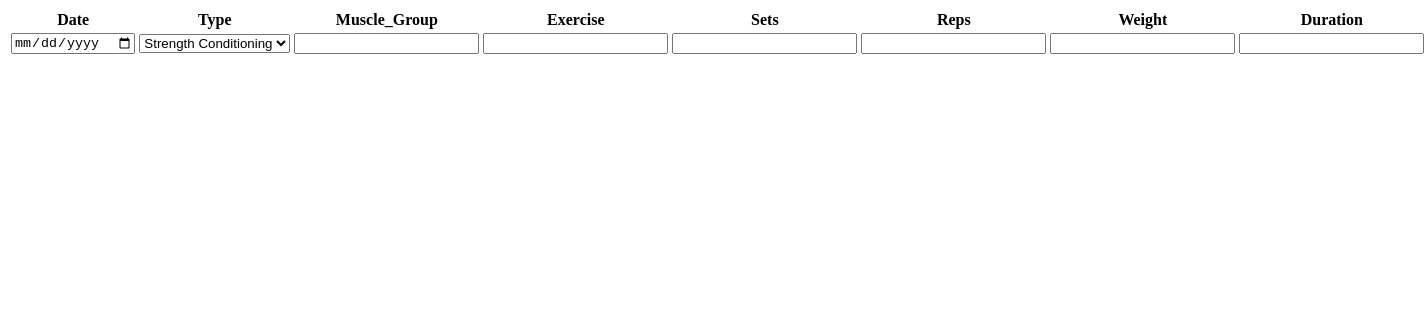
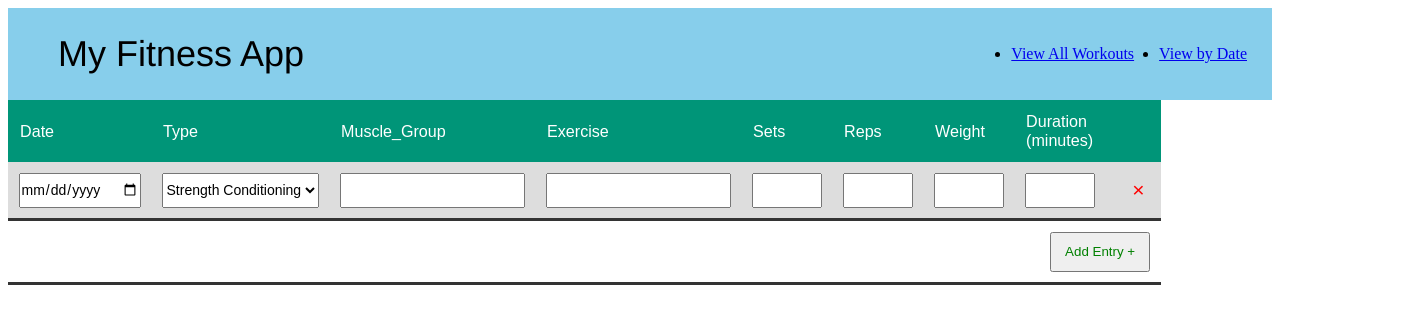
Before and after one commit to howardmg/mvp-fitness-tracker, a website: page Public/index.html in a window 1280 px wide. Shown: the whole page, 1427 px wide, since content can reach past the window. Drawn offline with nearby package versions, Linux system fonts and the light colour scheme.

Commit message:
added app.js, updated html

```diff
--- a/Public/app.js
+++ b/Public/app.js
@@ -1 +1,28 @@
-console.log('Testing')
+// Buttons
+const $addEntry = $('.tracker__add');
+const $deleteEntry = $('#tracker__button');
+const $viewAll = $('#displayAll_btn');
+const $viewOne = $('#displayOne_btn');
+
+// Event Listeners
+$addEntry.on('click', () => {
+    let date = $('.tracker__date').val();
+    let type = $('.tracker__type').val();
+    let muscleGroup = $('.tracker__muscle-group').val();
+    let exercise = $('.tracker__exercise').val();
+    let sets = $('.tracker__sets').val();
+    let reps = $('.tracker__reps').val();
+    let weight = $('.tracker__weight').val();
+    let duration = $('.tracker__duration'). val();
+
+    $.get('https://warm-basin-09430.herokuapp.com/test', (data) => {
+        console.log(data)
+    })
+})
+
+$viewAll.on('click', () => {
+    let workoutDate = $('.tracker__date').val();
+    console.log(workoutDate)
+})
+
+// Return and display a day's workout
--- a/Public/index.html
+++ b/Public/index.html
@@ -3,11 +3,24 @@
 <head>
     <meta charset="UTF-8">
     <meta name="viewport" content="width=device-width, initial-scale=1.0">
+    <link rel="stylesheet" href="main.css">
     <title>My Heroku Server</title>
-    <script src="app.js"></script>
+    <script src="https://code.jquery.com/jquery-3.6.0.min.js" integrity="sha256-/xUj+3OJU5yExlq6GSYGSHk7tPXikynS7ogEvDej/m4=" crossorigin="anonymous"></script>
+    <script defer src="app.js"></script>
 </head>
 <body>
-    <div id="app">
+    <div id="app_page">
+        <div class="header-container">
+            <div class="logo">My Fitness App</div>
+            <ul class="nav">
+                <li id="displayAll_btn">
+                    <a href="#">View All Workouts</a>
+                </li>
+                <li id="displayOne_btn">
+                    <a href="#">View by Date</a>
+                </li>
+            </ul>
+        </div>
         <table class="tracker">
             <thead>
                 <tr>
@@ -18,11 +31,12 @@
                     <th>Sets</th>
                     <th>Reps</th>
                     <th>Weight</th>
-                    <th>Duration</th>
+                    <th>Duration (minutes)</th>
+                    <th></th>
                 </tr>
             </thead>
-            <tbody class="entries">
-                <tr>
+            <tbody class="tracker__entries">
+                <tr class="tracker__row">
                     <td>
                         <input type="date" class="tracker__date">
                     </td>
@@ -50,9 +64,18 @@
                     <td>
                         <input type="text" class="tracker__duration">
                     </td>
+                    <td>
+                        <button type="button" id="tracker__button">&times;</button>
+                    </td>
+                </tr>
+            </tbody>
+            <tbody>
+                <tr class="tracker__row tracker__row--add">
+                    <td colspan="9">
+                        <button type="button" class="tracker__add">Add Entry &plus;</span>
+                    </td>
                 </tr>
             </tbody>
         </table>
-
 </body>
 </html>
--- /dev/null
+++ b/Public/main.css
@@ -0,0 +1,125 @@
+ /* Page Container */
+ .app_page {
+    display: flexbox;
+}
+
+/* Head Container */
+.header-container {
+    display: flex;
+    justify-content: space-between;
+    background-color: skyblue;
+}
+
+.logo {
+    display: flex;
+    padding: 25px 50px;
+    font-size: 36px;
+    font-style: bold;
+    font-family: 'Franklin Gothic Medium', 'Arial Narrow', Arial, sans-serif;
+    text-align: center;
+}
+
+ /* Nav Bar */
+.nav {
+    display: flex;
+    align-items: center;
+}
+
+#displayOne_btn,
+#displayAll_btn {
+    margin-right: 25px;
+}
+
+  /* Table Entries */
+.tracker {
+    font-size: 14px;
+    border-collapse: collapse;
+    width: 600px;
+}
+
+.tracker,
+.tracker * {
+    font-family: sans-serif;
+}
+
+.tracker th {
+    font-size: 1.15em;
+    text-align: left;
+    font-weight: normal;
+    color: #ffffff;
+    background: #009578
+}
+
+.tracker th,
+.tracker td {
+    padding: 0.75em;
+}
+
+.tracker__entries .tracker__row {
+    background: #eeeeee;
+}
+
+.tracker__entries .tracker__row:nth-child(odd) {
+    background: #dddddd;
+}
+
+.tracker__date,
+.tracker__type,
+.tracker__muscle-group,
+.tracker__exercise,
+.tracker__sets,
+.tracker__reps,
+.tracker__weight,
+.tracker__duration {
+    display: inline-block;
+    box-sizing: border-box;
+    font-size: 1em;
+    height: 2.5em;
+    padding: 0.5em 0;
+}
+
+.tracker__sets,
+.tracker__reps,
+.tracker__weight,
+.tracker__duration {
+    width: 5em;
+    text-align: right;
+}
+
+#tracker__button {
+    display: flex;
+    align-items: center;
+    justify-content: center;
+    background: none;
+    border: none;
+    outline: none;
+    color: red;
+    font-size: 1.5em;
+    margin-left: 0.5em;
+    cursor: pointer
+}
+
+#tracker__button:hover {
+    background: rgba(0, 0, 0, 0.1)
+}
+
+.tracker__row--add {
+    border-top: 3px solid #333333;
+    border-bottom: 3px solid #333333;
+    background: #ffffff
+}
+
+.tracker__row--add td {
+    text-align: right;
+}
+
+.tracker__add {
+    display: inline-block;
+    padding: 0.8em 1em;
+    color: green;
+    cursor: pointer
+}
+
+.tracker__add:hover {
+    background: rgba(0, 0, 0, 0.1);
+}
```
